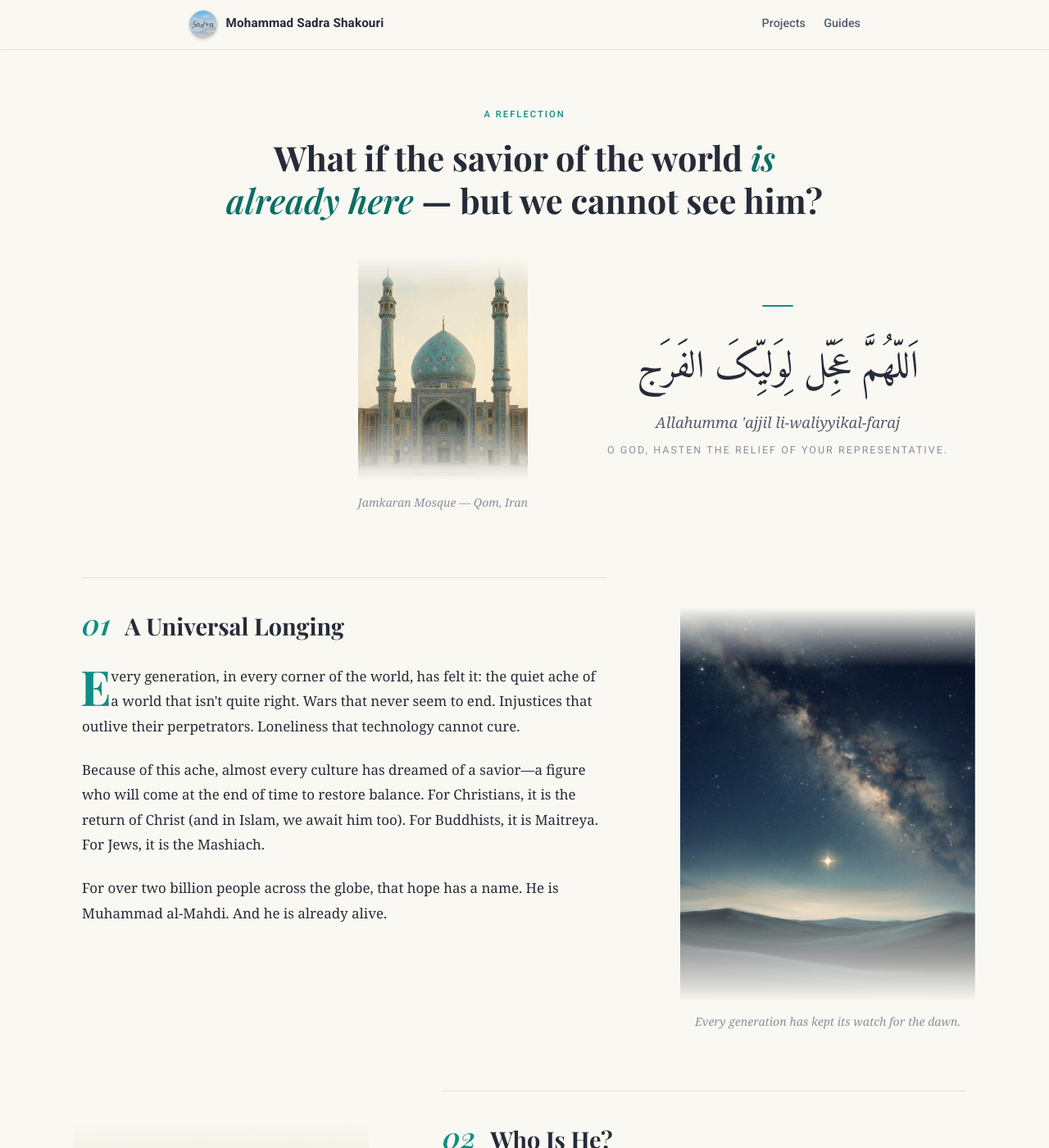
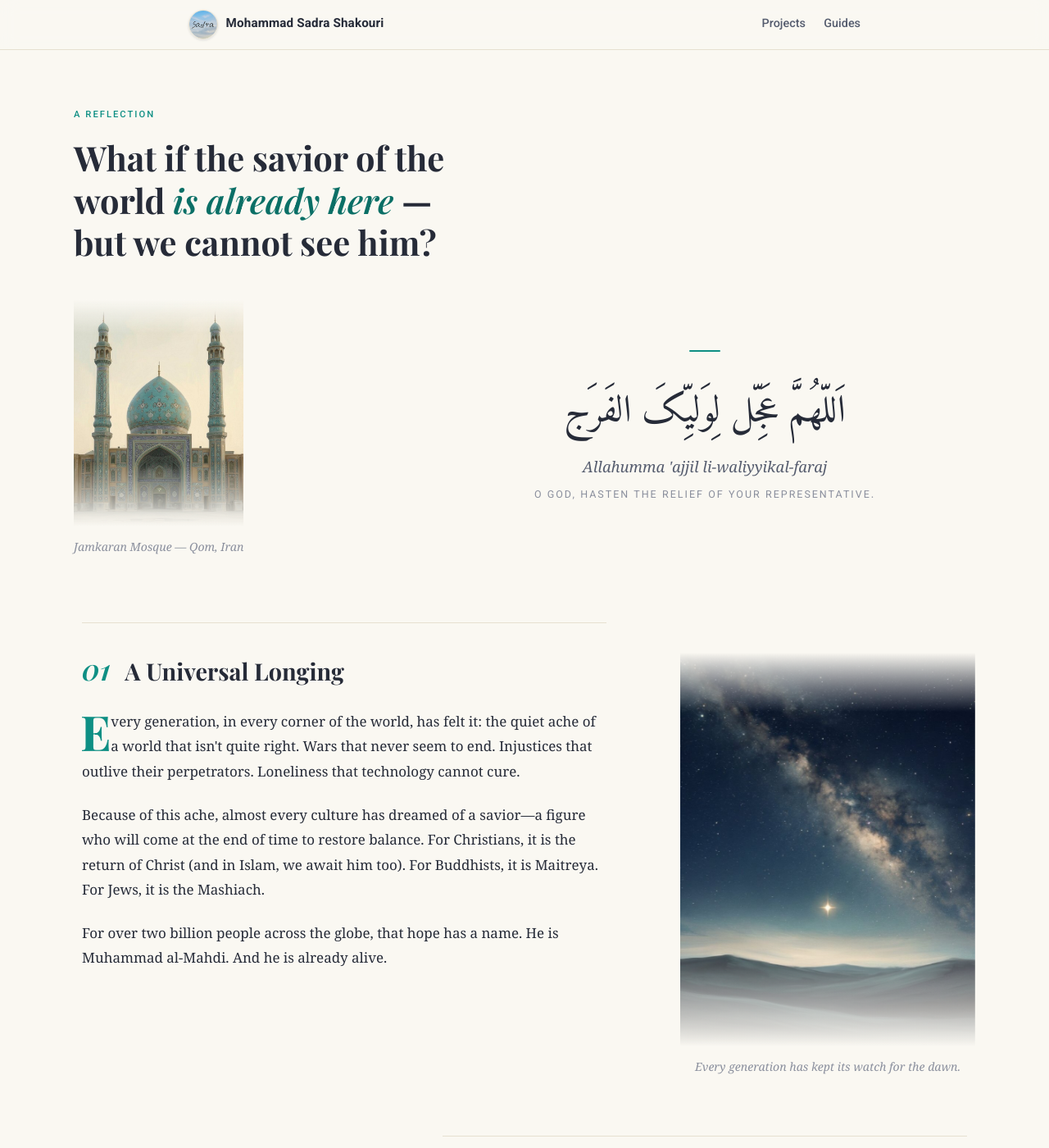
Before and after one commit to MSadraShakouri/msadrashakouri.github.io, a Jekyll site: the page built from index.md, in a window 1280 px wide and 1400 px high. Shown: the whole window at 82% size. Built offline with Jekyll 4.4.1, drawn with Linux system fonts in a browser that asks for light colours.

Commit message:
Firefox drop cap via proven float; opening image aligned with chapter plates
- Drop cap: keep native initial-letter for Chrome/Safari/Edge (@supports,
  unchanged); Firefox (no initial-letter support) gets the hand-tuned
  float recipe that rendered correctly on the author's Firefox devices;
  removed the fragile JS measured engine entirely (its baseline math and
  font-load race caused the breakage)
- Opening (desktop): Jamkaran plate now sits LEFT in the same 360px
  column the chapter plates use (mirrors movement 02) so it matches the
  rest; dua raised beside it (bigger type, kept); headline shifted left
  at the same size; removed the short-viewport override that was
  shrinking the plate to 460px

Co-authored-by: arena-agent <297053741+arena-agent@users.noreply.github.com>

```diff
--- a/assets/main.js
+++ b/assets/main.js
@@ -95,154 +95,6 @@
         window.addEventListener('scroll', requestParallax, { passive: true });
         window.addEventListener('resize', requestParallax);
         parallaxUpdate();
-    }
-
-    /* ---------- Drop caps ----------
-       Browsers with CSS initial-letter (Safari, Chrome 133+, Edge) get the
-       native two-line cap from the stylesheet — we do nothing there.
-       Everywhere else (notably Firefox, which still ships no initial-letter)
-       we measure real font metrics and position a floated box so the cap
-       spans exactly two lines: cap-top on line 1, baseline on line 2.
-       Measuring happens only AFTER "Playfair Display" 700 is actually
-       loaded (canvas silently falls back to Georgia otherwise), and every
-       metric is sanity-checked — anything fishy degrades to a tuned float.
-       Fixes the two bugs of the previous engine: glyph offset (line-height 1
-       vs normal baseline math) and the webfont measuring race. */
-    var capResizeTimer = null;
-
-    function supportsInitialLetter() {
-        try {
-            return !!(window.CSS && window.CSS.supports &&
-                (window.CSS.supports('initial-letter', '2') ||
-                 window.CSS.supports('-webkit-initial-letter', '2')));
-        } catch (e) {
-            return false;
-        }
-    }
-
-    function setupDropCaps() {
-        if (supportsInitialLetter()) return;
-
-        var paras = Array.prototype.slice.call(
-            doc.querySelectorAll('.essay-section > p:first-of-type'));
-        if (!paras.length) return;
-
-        doc.documentElement.classList.add('dcjs');
-
-        function ensureSpan(p) {
-            var existing = p.querySelector('.drop-cap');
-            if (existing) {
-                return existing.querySelector('.dc-glyph') ? existing : null;
-            }
-            var node = p.firstChild;
-            if (!node || node.nodeType !== 3 || !/^[A-Za-z]/.test(node.nodeValue || '')) {
-                return null;
-            }
-            var span = doc.createElement('span');
-            span.className = 'drop-cap';
-            var glyph = doc.createElement('span');
-            glyph.className = 'dc-glyph';
-            glyph.textContent = node.nodeValue.charAt(0);
-            span.appendChild(glyph);
-            node.nodeValue = node.nodeValue.slice(1);
-            p.insertBefore(span, node);
-            return span;
-        }
-
-        function fallback(span) {
-            var glyph = span.querySelector('.dc-glyph');
-            span.textContent = glyph ? glyph.textContent : span.textContent;
-            span.className = 'drop-cap dc-fallback';
-            span.removeAttribute('style');
-        }
-
-        function finite() {
-            for (var i = 0; i < arguments.length; i++) {
-                if (!isFinite(arguments[i]) || arguments[i] <= 0) return false;
-            }
-            return true;
-        }
-
-        function layout() {
-            var ctx = null;
-            paras.forEach(function (p) {
-                var span = ensureSpan(p);
-                if (!span) return;
-
-                var glyph = span.querySelector('.dc-glyph');
-                if (!glyph) return;
-
-                span.className = 'drop-cap';
-                span.removeAttribute('style');
-                glyph.removeAttribute('style');
-
-                var cs = window.getComputedStyle(p);
-                var fs = parseFloat(cs.fontSize);
-                if (!finite(fs)) { fallback(span); return; }
-
-                var lh = parseFloat(cs.lineHeight);
-                if (!finite(lh) || lh < fs) lh = fs * 1.8;
-
-                if (!ctx) ctx = doc.createElement('canvas').getContext('2d');
-
-                ctx.font = cs.fontStyle + ' ' + cs.fontWeight + ' ' +
-                    fs + 'px ' + cs.fontFamily;
-                var mb = ctx.measureText('Hxjg');
-                ctx.font = '700 100px "Playfair Display", Georgia, serif';
-                var mc = ctx.measureText('E');
-
-                var bodyAsc = mb.fontBoundingBoxAscent;
-                var bodyDesc = mb.fontBoundingBoxDescent;
-                var bodyCap = mb.actualBoundingBoxAscent;
-                var capAsc = mc.fontBoundingBoxAscent;
-                var capH = mc.actualBoundingBoxAscent;
-                var capW = mc.width;
-
-                if (!finite(bodyAsc, bodyDesc, bodyCap, capAsc, capH, capW) ||
-                    bodyAsc + bodyDesc > lh * 1.6) {
-                    fallback(span);
-                    return;
-                }
-
-                var halfLead = (lh - (bodyAsc + bodyDesc)) / 2;
-                var baseline1 = halfLead + bodyAsc;
-                var baseline2 = baseline1 + lh;
-                var line1CapTop = baseline1 - bodyCap;
-                var target = baseline2 - line1CapTop;   // wanted cap height (px)
-                var F = target / (capH / 100);          // Playfair font size (px)
-
-                if (!finite(target, F) || F < 2 * fs || F > 9 * fs) {
-                    fallback(span);
-                    return;
-                }
-
-                // glyph uses line-height normal: its baseline sits one
-                // ascent below the box top — that's the real alignment rule
-                var glyphTop = baseline2 - (capAsc / 100) * F;
-
-                span.style.width = Math.ceil((capW / 100) * F + 1) + 'px';
-                span.style.height = Math.ceil(2 * lh) + 'px';
-                glyph.style.fontSize = F.toFixed(1) + 'px';
-                glyph.style.top = Math.round(glyphTop) + 'px';
-            });
-        }
-
-        var run = function () { layout(); };
-
-        if (doc.fonts && doc.fonts.load) {
-            // force-load the cap font first; only then measure
-            doc.fonts.load('700 100px "Playfair Display"').then(run, run);
-            if (doc.fonts.ready) {
-                doc.fonts.ready.then(run).catch(function () {});
-            }
-        } else {
-            run();
-        }
-
-        window.addEventListener('resize', function () {
-            window.clearTimeout(capResizeTimer);
-            capResizeTimer = window.setTimeout(run, 150);
-        });
     }
 
     /* ---------- Footnote popover (no page scrolling) ---------- */
@@ -346,7 +198,6 @@
     function init() {
         setupReveals();
         setupParallax();
-        setupDropCaps();
         setupFootnotes();
         setupToast();
         updateProgress();
--- a/assets/style.css
+++ b/assets/style.css
@@ -341,20 +341,18 @@
 }
 
 /* Drop caps.
-   Layered per current browser reality (Firefox has no initial-letter):
-   1. Base: tuned float approximation (also the no-JS fallback).
-   2. @supports initial-letter: native two-line cap (Safari, Chrome 133+).
-   3. Browsers with neither: main.js measures real font metrics and
-      positions a floated box (html.dcjs) — the ::first-letter styles are
-      neutralized there so they don't fight the measured span. */
+   Firefox ships no CSS initial-letter (still true today), so the base is
+   the hand-tuned float (the recipe that rendered correctly on the
+   author's Firefox devices); browsers with initial-letter (Chrome 133+,
+   Safari, Edge) upgrade to the native two-line cap via @supports. */
 .essay-section > p:first-of-type::first-letter {
     font-family: var(--font-display);
     font-weight: 700;
     color: var(--accent);
     float: left;
-    font-size: 5.1em;
-    line-height: 0.72;
-    padding: 0.05em 0.13em 0 0;
+    font-size: 3.85em;
+    line-height: 0.78;
+    padding: 0.04em 0.16em 0 0;
 }
 
 @supports (initial-letter: 2) or (-webkit-initial-letter: 2) {
@@ -367,43 +365,6 @@
         -webkit-initial-letter: 2;
         initial-letter: 2;
     }
-}
-
-.dcjs .essay-section > p:first-of-type::first-letter {
-    float: none;
-    font-size: inherit;
-    line-height: inherit;
-    font-family: inherit;
-    font-weight: inherit;
-    color: inherit;
-    padding: 0;
-    margin: 0;
-}
-
-.drop-cap {
-    float: left;
-    position: relative;
-    margin-right: 0.16em;
-}
-
-.dc-glyph {
-    position: absolute;
-    left: 0;
-    top: 0;
-    font-family: var(--font-display);
-    font-weight: 700;
-    line-height: normal;
-    color: var(--accent);
-}
-
-.dc-fallback {
-    float: left;
-    font-family: var(--font-display);
-    font-weight: 700;
-    font-size: 5.1em;
-    line-height: 0.72;
-    padding: 0.05em 0.13em 0 0;
-    color: var(--accent);
 }
 
 .big-question {
@@ -688,20 +649,31 @@
         max-width: 1140px;
     }
 
-    /* Opening: headline stays on top, full width. Below it the Jamkaran
-       plate sits LEFT and the dua is raised beside it on the RIGHT. */
+    /* Opening: headline on top, shifted left (same size). Below it the
+       Jamkaran plate sits LEFT in the same 360px column the chapter
+       plates use (mirrors movement 02), dua raised beside it. */
+    .opening {
+        text-align: left;
+    }
+
+    .opening-title {
+        margin-left: 0;
+        margin-right: auto;
+        max-width: 15em;
+    }
+
     .opening-grid {
         display: grid;
-        grid-template-columns: minmax(0, 1.15fr) minmax(0, 1fr);
-        gap: 2rem 4rem;
+        grid-template-columns: 360px minmax(0, 1fr);
+        gap: 2rem 5rem;
         align-items: center;
-        margin-top: 2.6rem;
+        margin-top: 2.8rem;
     }
 
     .opening .opening-plate {
-        max-width: 540px;
+        max-width: 360px;
         margin: 0;
-        justify-self: end;
+        justify-self: start;
     }
 
     /* dua: bigger, centered in its column */
@@ -792,16 +764,6 @@
     }
 }
 
-@media (min-width: 1020px) and (max-height: 840px) {
-    .opening-grid {
-        grid-template-columns: minmax(0, 1.15fr) minmax(0, 1fr);
-    }
-
-    .opening .opening-plate {
-        max-width: 460px;
-    }
-}
-
 /* below the wide breakpoint, movements reveal through their children */
 @media (max-width: 1019.98px) {
     .js .movement.reveal {
```
